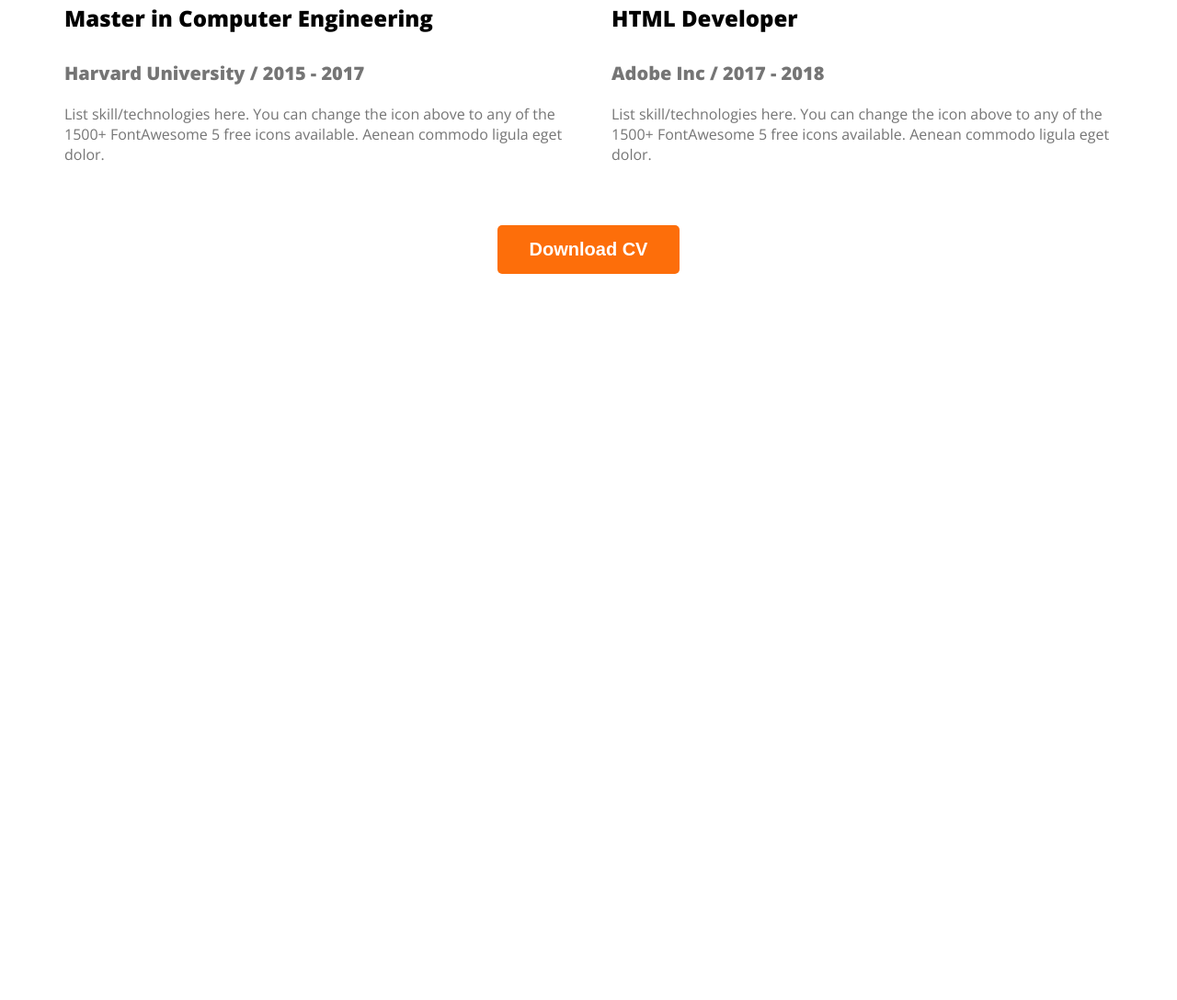
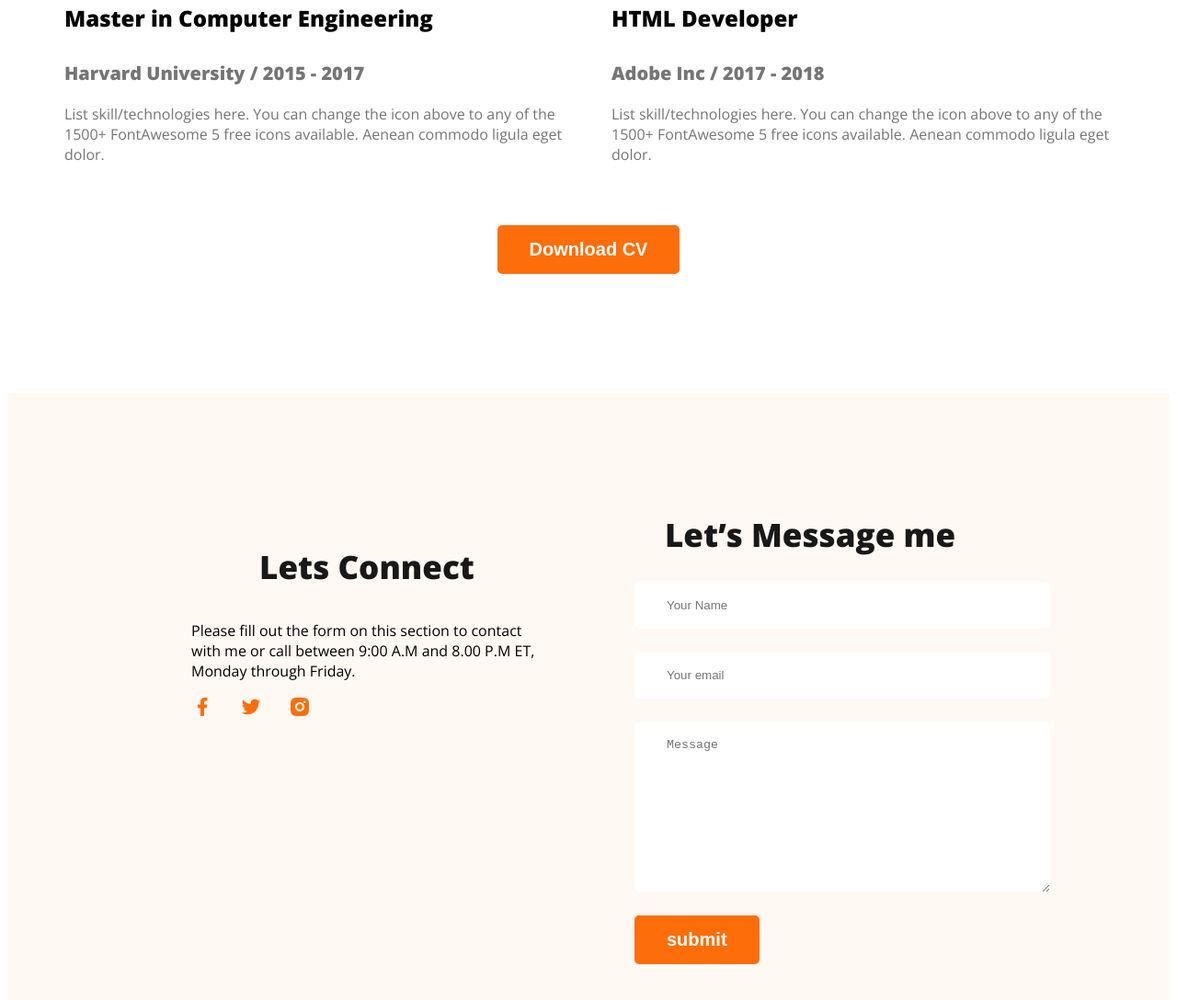
Before and after one commit to himsalhimo/webdeveloper-protfolio, a plain HTML site: page index.html in a window 1280 px wide. Shown: the part 3165-4253 px from the top of the page at 92% size. Before the commit the page ends 3471 px from the top, so only its background shows below. Drawn offline with nearby package versions, Linux system fonts and the light colour scheme.

Commit message:
finished footer section

```diff
--- a/Styles/protfolio.css
+++ b/Styles/protfolio.css
@@ -176,7 +176,7 @@ main {
 }
 
 .resume-item-title {
-    margin-bottom:0 ;
+    margin-bottom: 0;
 }
 
 .resume-item-institute {
@@ -191,7 +191,41 @@ main {
     margin-top: 20px;
 }
 
-.download-cv{
+.download-cv {
     text-align: center;
     margin-top: 50px;
 }
+
+/* footer styles */
+
+footer {
+    display: flex;
+    gap: 100px;
+    background-color: #FFF8F3;
+    margin-top: 130px;
+    padding: 130px 200px;
+}
+
+.social-links a{
+    margin-right: 25px;
+}
+
+.footer-column {
+    width: 50%;
+}
+
+.contact input[type="text"], .contact input[type="email"],
+textarea {
+    display: block;
+    margin-bottom: 25px;
+    padding: 18px 35px;
+    color: #757575;
+    border-radius: 5px;
+    background-color: #FFF;
+    border: 0;
+    width: 100%;
+}
+
+#name{
+    margin-top: 28px;
+}
--- a/index.html
+++ b/index.html
@@ -142,13 +142,33 @@
                     </div>
                 </div>
             </div>
+
             <div class="download-cv">
                 <button class="btn-primary">Download CV</button>
             </div>
+
         </section>
     </main>
     <footer>
+        <div class="footer-column">
+            <h3 class="section-title">Lets Connect</h3>
+            <p class="section-description">Please fill out the form on this section to contact with me or call between 9:00 A.M and 8.00 P.M ET, Monday through Friday.</p>
+            <div class="social-links">
+                <a href=""><img src="images/icons/facebook.png" alt="facebook-icon"></a>
+                <a href=""><img src="images/icons/twitter.png" alt="twitter-icon"></a>
+                <a href=""><img src="images/icons/insta.png" alt="instagram-icon"></a>
+            </div>
+        </div>
+        <div class="footer-column">
+            <div class="section-title">Let’s Message me</div>
+            <form class="contact" action="">
+                <input type="text" name="" id="name" placeholder="Your Name">
+                <input type="email" name="" id="" placeholder="Your email">
+                <textarea name="" id="" cols="30" rows="10" placeholder="Message"></textarea>
+                <input class="btn-primary" type="submit" value="submit">
 
+            </form>
+        </div>
     </footer>
 </body>
 </html>
```
